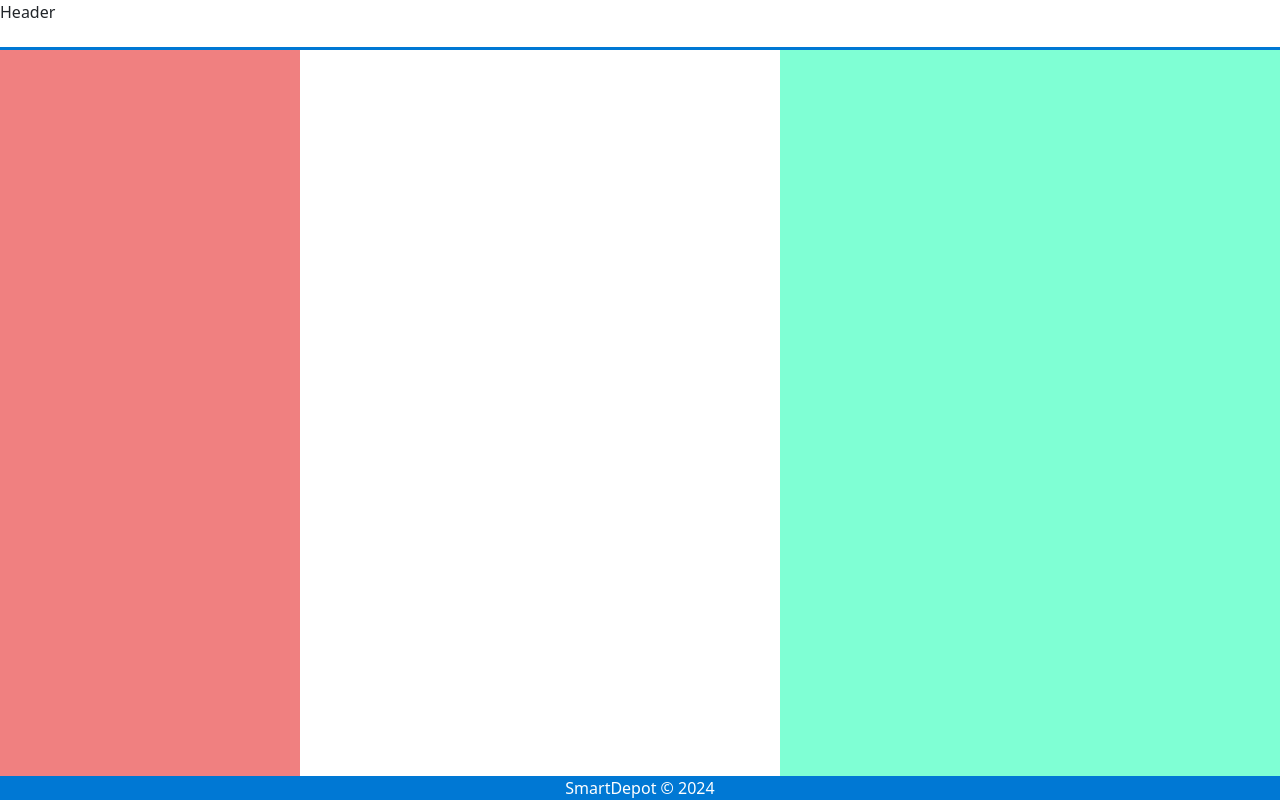
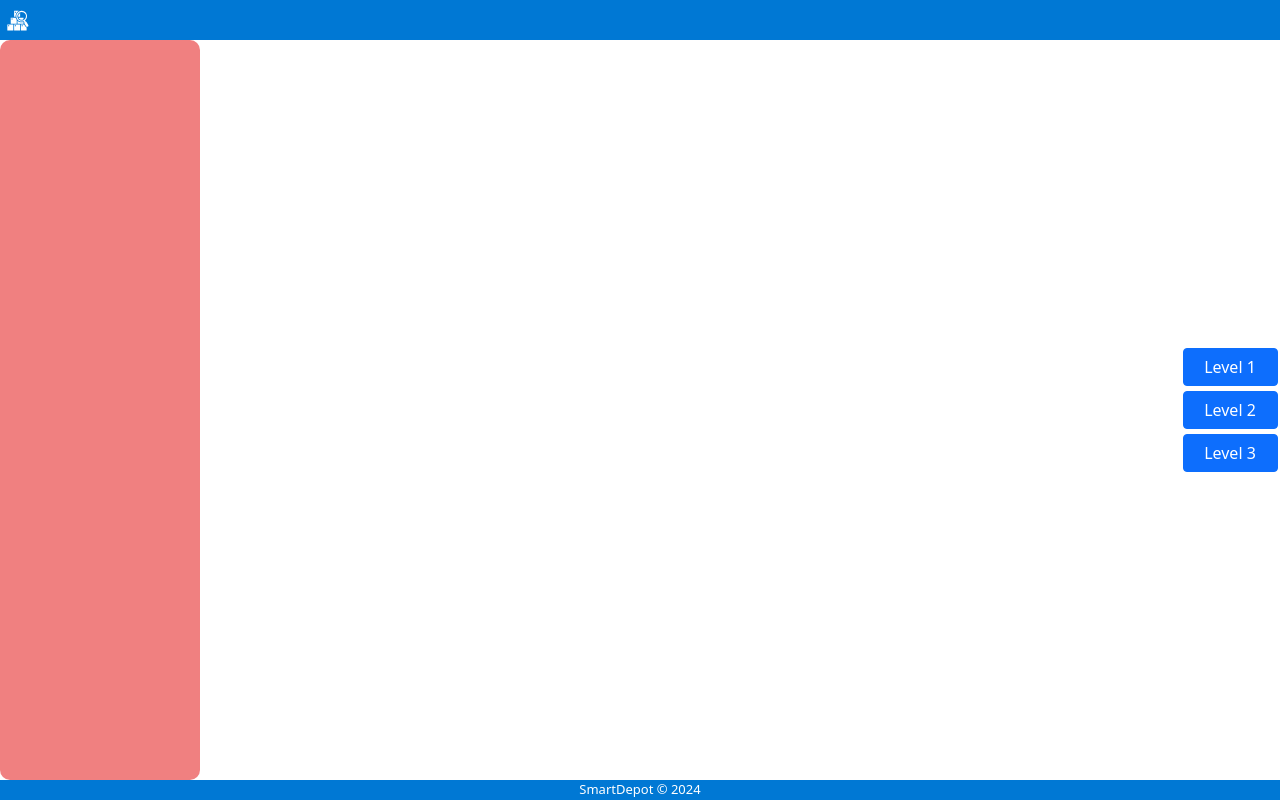
Before and after one commit to AlexanderNungesser/lagerplanungssoftware_mockup, a Flask app: page / in a window 1280 px wide. Run offline with Flask 3, Linux system fonts and the light colour scheme.

Commit message:
add buttons, icons, header, rezisable divs

```diff
--- a/src/static/css/style.css
+++ b/src/static/css/style.css
@@ -8,39 +8,74 @@ body {
     min-height: 100vh;
 }
 
-header {
-    min-height: 50px;
-    border-bottom: 3px solid #0078D4;
+.bd-navbar {
+    max-height: 40px;
+    background-color: #0078D4;
+}
+
+.navbar-brand {
+    margin: 5px;
 }
 
 main {
     display: flex;
-    flex-direction: row;
+    width: 100%;
     justify-content: space-between;
     flex: 1;
 }
 
-.left_params{
+.left_params {
     display: flex;
     flex-direction: column;
-    min-width: 300px;
+    min-width: 100px;
+    width: 200px;
+    max-width: 25%;
+    z-index: 2;
     background-color: lightcoral;
+    border-radius: 10px;
 }
 
-.working_area{
+.working_area {
     display: flex;
     flex-direction: column;
+    width: 100%;
+    z-index: 1;
+    flex: 1;
 }
 
-.right_params{
+.right_params {
     display: flex;
     flex-direction: column;
-    min-width: 500px;
-    background-color: aquamarine;
+    justify-content: center;
+    min-width: 100px;
+    z-index: 2;
+    background: transparent;
+}
+
+.handle {
+    display: flex;
+    flex-direction: column;
+    min-width: 2.5px;
+    max-width: 2.5px;
+    z-index: 2;
+    flex: 0 0 auto;
+    height: 98%;
+    align-self: center;
+}
+
+.handle:hover {
+    background-color:  #0078D4;
+    cursor: col-resize;
+}
+
+.btn-primary {
+    margin: 2.5px 2.5px 2.5px 2.5px;
 }
 
 footer {
+    font-size: small;
     min-height: 20px;
+    max-height: 20px;
     color: #ffffff;
     background-color: #0078D4;
     text-align: center;
--- /dev/null
+++ b/src/static/scripts/script.js
@@ -0,0 +1,43 @@
+var handlers = document.querySelectorAll('.handle');
+var main = document.querySelector('main');
+var left = main.querySelector('.left_params');
+var right = main.querySelector('.right_params');
+var isDragging = false;
+var activeHandler = null;
+
+document.addEventListener('mousedown', function(e) {
+  handlers.forEach(handler => {
+    if (e.target === handler) {
+      isDragging = true;
+      activeHandler = handler;
+    }
+  });
+});
+
+document.addEventListener('mousemove', function(e) {
+  if (!isDragging) {
+    return false;
+  }
+
+  var containerOffsetLeft = main.offsetLeft;
+  var containerOffsetRight = main.offsetLeft + main.offsetWidth;
+
+  if (activeHandler.classList.contains('left-handle')) {
+    var pointerRelativeXpos = e.clientX - containerOffsetLeft;
+    var boxMinWidth = 100;
+    left.style.width = (Math.max(boxMinWidth, pointerRelativeXpos - 5)) + 'px';
+    left.style.flexGrow = 0;
+  }
+
+  if (activeHandler.classList.contains('right-handle')) {
+    var pointerRelativeXpos = containerOffsetRight - e.clientX;
+    var boxMinWidth = 100;
+    right.style.width = (Math.max(boxMinWidth, pointerRelativeXpos - 5)) + 'px';
+    right.style.flexGrow = 0;
+  }
+});
+
+document.addEventListener('mouseup', function(e) {
+  isDragging = false;
+  activeHandler = null;
+});
--- a/src/templates/index.html
+++ b/src/templates/index.html
@@ -3,7 +3,8 @@
 <head>
     <meta charset="UTF-8">
     <meta name="viewport" content="width=device-width, initial-scale=1.0">
-    <link rel="shortcut icon" href="favicon.ico" type="image/x-icon">
+    <link rel="shortcut icon" href="{{ url_for('static', filename= 'images/SmartDepot_bold.svg') }}"
+        type="image/x-icon">
     <link rel="stylesheet" href="{{ url_for('static', filename= 'css/style.css') }}">
     <!-- Bootstrap CSS -->
     <link href="https://cdn.jsdelivr.net/npm/bootstrap@5.0.2/dist/css/bootstrap.min.css" rel="stylesheet">
@@ -11,19 +12,36 @@
 </head>
 
 <body>
-    <header>Header</header>
+
+    <header class="navbar navbar-expand navbar-dark flex-column flex-md-row bd-navbar">
+        <a class="navbar-brand" href="/">
+            <img src="{{ url_for('static', filename= 'images/SmartDepot_bold.svg') }}" width="25" height="25"
+                class="d-inline-block align-top" alt="Logo">
+        </a>
+    </header>
     <main>
         <div class="left_params"></div>
-        <div class="working_area"></div>
-        <div class="right_params"></div>
+        <div class="handle left-handle"></div>
+        <div class="working_area">
+            <!-- <img src="{{ url_for('static', filename= 'images/depot_plan.jpg') }}" alt="Depot" width="1200" height="600"> -->
+        </div>
+        <div class="handle right-handle"></div>
+        <div class="right_params">
+            <button type="button" class="btn btn-primary">Level 1</button>
+            <button type="button" class="btn btn-primary">Level 2</button>
+            <button type="button" class="btn btn-primary">Level 3</button>
+        </div>
     </main>
-    <footer>SmartDepot © 2024</footer>
+    <footer>
+        <p>SmartDepot © 2024</p>
+    </footer>
 
 
 
 
     <!-- Bootstrap Javascripts -->
     <script src="https://cdn.jsdelivr.net/npm/bootstrap@5.0.2/dist/js/bootstrap.bundle.min.js"></script>
+    <script src="{{ url_for('static', filename= 'scripts/script.js') }}"></script>
 </body>
 
 </html>
```
